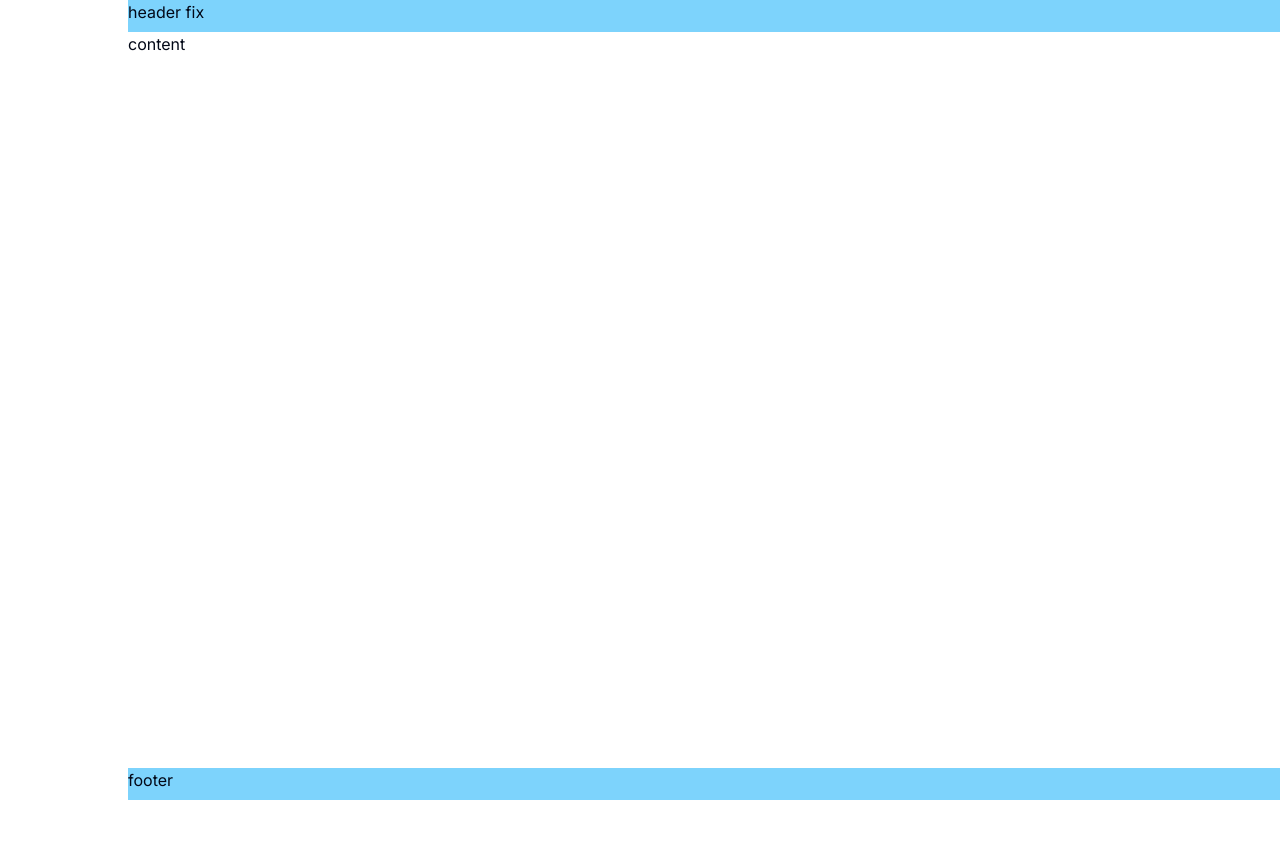
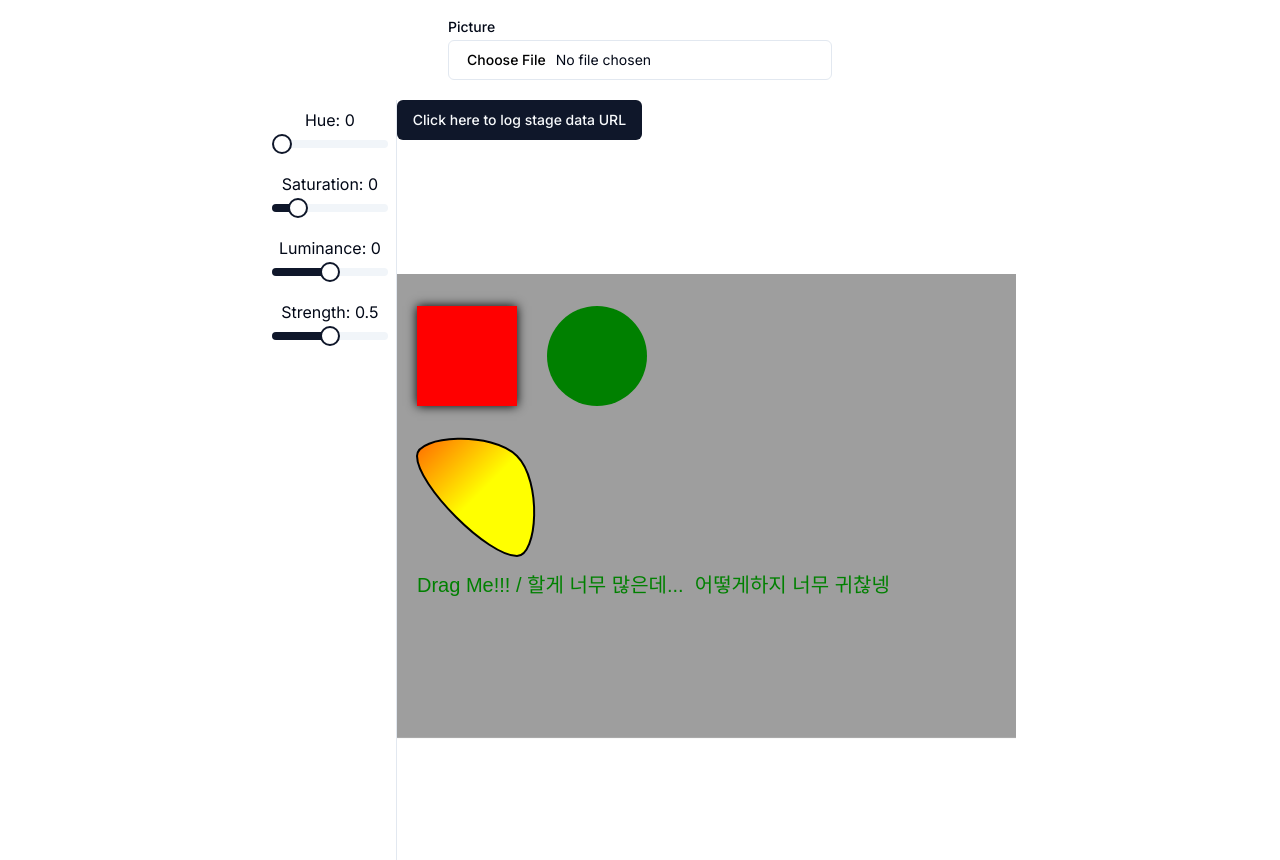
Before and after one commit to Yanguk/SnapTweak, a Next.js app: page / in a window 1280 px wide. Before the commit the page ends 800 px from the top, so only its background shows below. Built offline with nearby package versions, Linux system fonts and the light colour scheme.

Commit message:
Add: example

```diff
--- a/package.json
+++ b/package.json
@@ -12,6 +12,7 @@
     "@radix-ui/react-label": "^2.1.0",
     "@radix-ui/react-separator": "^1.1.0",
     "@radix-ui/react-slider": "^1.2.0",
+    "@radix-ui/react-slot": "^1.1.0",
     "class-variance-authority": "^0.7.0",
     "clsx": "^2.1.1",
     "konva": "^9.3.14",
--- a/src/app/layout.tsx
+++ b/src/app/layout.tsx
@@ -17,7 +17,9 @@ export default function RootLayout({
   return (
     <html lang="en">
       <body className={inter.className}>
-        <div className="m-auto size-full max-w-screen-lg">{children}</div>
+        <div className="m-auto size-full max-w-screen-md relative">
+          {children}
+        </div>
       </body>
     </html>
   );
--- a/src/app/page.tsx
+++ b/src/app/page.tsx
@@ -1,13 +1,15 @@
 import * as BaseLayout from "@/components/base-layout";
-import dynamic from "next/dynamic";
-
-const LazyFilter = dynamic(() => import("../section/filter"), { ssr: false });
+import Some from "./temp/page";
 
 export default function Home() {
+  return <Some />
+
   return (
     <BaseLayout.Container>
-      <BaseLayout.Header>header fix</BaseLayout.Header>
-      <BaseLayout.Body>content</BaseLayout.Body>
+      <BaseLayout.Header>준비중</BaseLayout.Header>
+      <BaseLayout.Body>
+        <Some />
+      </BaseLayout.Body>
       <BaseLayout.Footer>footer</BaseLayout.Footer>
     </BaseLayout.Container>
   );
--- a/src/app/temp/page.tsx
+++ b/src/app/temp/page.tsx
@@ -44,10 +44,7 @@ export default function Home() {
   }, [image]);
 
   return (
-    <main className="flex min-h-screen flex-col items-center p-12 h-full">
-      <h1>대충 기능 테스트용으로 만든 데모 사이트 By yagnuk</h1>
-      <h1 className="mb-5">추후 기능 하나씩 붙혀보면서 만들어볼예정</h1>
-
+    <main className="flex min-h-screen flex-col items-center py-5 px-2 h-full">
       <InputFile onChange={onChange} />
 
       {image && (
--- a/src/components/base-layout.tsx
+++ b/src/components/base-layout.tsx
@@ -2,14 +2,18 @@ import { PropsWithChildren } from "react";
 
 export function Container({ children }: PropsWithChildren) {
   return (
-    <main className="size-full flex flex-col justify-between">{children}</main>
+    <main className="h-full flex flex-col justify-between relative w-[inherit] max-w-[inherit]">{children}</main>
   );
 }
 
 export function Header({ children }: PropsWithChildren) {
   return (
-    <div className="min-h-8 w-full">
-      <div className="h-8 fixed w-full top-0 bg-sky-300">{children}</div>
+    <div className="min-h-10 w-[inherit] max-w-[inherit]">
+      <div
+        className="z-10 bg-sky-300 h-10 fixed w-[inherit] max-w-[inherit]"
+      >
+        {children}
+      </div>
     </div>
   );
 }
@@ -20,8 +24,12 @@ export function Body({ children }: PropsWithChildren) {
 
 export function Footer({ children }: PropsWithChildren) {
   return (
-    <div className="min-h-8 w-full">
-      <div className="fixed bottom-0 bg-sky-300 h-8 w-full">{children}</div>
+    <div className="min-h-10 w-[inherit] max-w-[inherit]">
+      <div
+        className="z-10 fixed bottom-0 bg-sky-300 h-10 w-[inherit] max-w-[inherit]"
+      >
+        {children}
+      </div>
     </div>
   );
 }
--- /dev/null
+++ b/src/components/ui/button.tsx
@@ -0,0 +1,56 @@
+import * as React from "react"
+import { Slot } from "@radix-ui/react-slot"
+import { cva, type VariantProps } from "class-variance-authority"
+
+import { cn } from "@/lib/utils"
+
+const buttonVariants = cva(
+  "inline-flex items-center justify-center whitespace-nowrap rounded-md text-sm font-medium ring-offset-background transition-colors focus-visible:outline-none focus-visible:ring-2 focus-visible:ring-ring focus-visible:ring-offset-2 disabled:pointer-events-none disabled:opacity-50",
+  {
+    variants: {
+      variant: {
+        default: "bg-primary text-primary-foreground hover:bg-primary/90",
+        destructive:
+          "bg-destructive text-destructive-foreground hover:bg-destructive/90",
+        outline:
+          "border border-input bg-background hover:bg-accent hover:text-accent-foreground",
+        secondary:
+          "bg-secondary text-secondary-foreground hover:bg-secondary/80",
+        ghost: "hover:bg-accent hover:text-accent-foreground",
+        link: "text-primary underline-offset-4 hover:underline",
+      },
+      size: {
+        default: "h-10 px-4 py-2",
+        sm: "h-9 rounded-md px-3",
+        lg: "h-11 rounded-md px-8",
+        icon: "h-10 w-10",
+      },
+    },
+    defaultVariants: {
+      variant: "default",
+      size: "default",
+    },
+  }
+)
+
+export interface ButtonProps
+  extends React.ButtonHTMLAttributes<HTMLButtonElement>,
+    VariantProps<typeof buttonVariants> {
+  asChild?: boolean
+}
+
+const Button = React.forwardRef<HTMLButtonElement, ButtonProps>(
+  ({ className, variant, size, asChild = false, ...props }, ref) => {
+    const Comp = asChild ? Slot : "button"
+    return (
+      <Comp
+        className={cn(buttonVariants({ variant, size, className }))}
+        ref={ref}
+        {...props}
+      />
+    )
+  }
+)
+Button.displayName = "Button"
+
+export { Button, buttonVariants }
--- a/src/section/filter.tsx
+++ b/src/section/filter.tsx
@@ -3,16 +3,41 @@
 import React, { useEffect, useRef, useState } from "react";
 import { Separator } from "@/components/ui/separator";
 import { Slider } from "@/components/ui/slider";
-import { Image, Layer, Stage } from "react-konva";
+import { Circle, Image, Layer, Line, Rect, Stage, Text } from "react-konva";
 import Konva from "konva";
+import { Button } from "@/components/ui/button";
+
+// function from https://stackoverflow.com/a/15832662/512042
+function downloadURI(uri, name) {
+  var link = document.createElement("a");
+  link.download = name;
+  link.href = uri;
+  document.body.appendChild(link);
+  link.click();
+  document.body.removeChild(link);
+}
 
 export default function Filter({ image }: { image: HTMLImageElement }) {
   const [h, setH] = useState(0);
   const [s, setS] = useState(0);
   const [l, setL] = useState(0);
+  const [emboss, setEmboss] = useState(0.5);
 
+  //  var layer = new Konva.Layer();
+  //
+  // var star = new Konva.Star({
+  //   x: stage.width() / 2,
+  //   y: stage.height() / 2,
+  //   numPoints: 6,
+  //   innerRadius: 40,
+  //   outerRadius: 70,
+  //   fill: 'yellow',
+  //   stroke: 'black',
+  //   strokeWidth: 4,
+  // });
   return (
     <div className="flex size-full mt-5">
+      {/* 왼쪽 네브 */}
       <div className="w-40 space-y-2">
         <div className="space-y-2 p-2 flex-col items-center">
           <p className="text-center">Hue: {h}</p>
@@ -52,16 +77,30 @@ export default function Filter({ image }: { image: HTMLImageElement }) {
             }}
           />
         </div>
+
+        <div className="space-y-2 p-2 flex-col items-center">
+          <p className="text-center">Strength: {emboss}</p>
+          <Slider
+            disabled
+            defaultValue={[emboss]}
+            min={0}
+            max={1}
+            step={0.1}
+            onValueChange={([a]) => {
+              setEmboss(a);
+            }}
+          />
+        </div>
       </div>
 
       <Separator orientation="vertical" />
 
-      <FilterWrapper image={image} h={h} s={s} l={l} />
+      <FilterWrapper image={image} h={h} s={s} l={l} emboss={emboss} />
     </div>
   );
 }
 
-function FilterWrapper({ image, h, s, l }: any) {
+function FilterWrapper({ image, h, s, l, emboss }: any) {
   const divRef = useRef<HTMLDivElement | null>(null);
   const [dimensions, setDimensions] = useState({
     width: 0,
@@ -131,9 +170,28 @@ function FilterWrapper({ image, h, s, l }: any) {
     }
   }, [imageDimensions.width, imageRef]);
 
+  const stageRef = React.useRef<any>(null);
+
+  const handleExport = () => {
+    const uri = stageRef.current.toDataURL({
+      // mimeType: "image/jpeg",
+      // quality: 2,
+      // pixelRadio: 2,
+    });
+    console.log(uri);
+    // we also can save uri as file
+    // but in the demo on Konva website it will not work
+    // because of iframe restrictions
+    // but feel free to use it in your apps:
+    downloadURI(uri, "stage.png");
+  };
+
   return (
     <div ref={divRef} className="flex-initial relative size-full">
-      <Stage width={dimensions.width} height={dimensions.height}>
+      <Button className="mb-4" onClick={handleExport}>
+        Click here to log stage data URL
+      </Button>
+      <Stage ref={stageRef} width={dimensions.width} height={dimensions.height}>
         <Layer>
           <Image
             alt="image"
@@ -146,12 +204,49 @@ function FilterWrapper({ image, h, s, l }: any) {
             filters={[
               Konva.Filters.HSL,
               Konva.Filters.Blur,
+              // Konva.Filters.Emboss,
               // Konva.Filters.Grayscale,
             ]}
             // blukRadius={30}
             hue={h}
             saturation={s}
             luminance={l}
+            strength={emboss}
+          />
+        </Layer>
+
+        <Layer>
+          <Text
+            draggable
+            text="Drag Me!!! / 할게 너무 많은데...  어떻게하지 너무 귀찮넹"
+            fill="green"
+            fontSize={20}
+            y={420}
+            x={20}
+          />
+
+          <Rect
+            x={20}
+            y={150}
+            width={100}
+            height={100}
+            fill="red"
+            shadowBlur={10}
+            draggable
+          />
+
+          <Circle draggable x={200} y={200} radius={50} fill="green" />
+          <Line
+            x={20}
+            y={300}
+            points={[0, 0, 100, 0, 100, 100]}
+            tension={0.5}
+            closed
+            stroke="black"
+            fillLinearGradientStartPoint={{ x: -50, y: -50 }}
+            fillLinearGradientEndPoint={{ x: 50, y: 50 }}
+            fillLinearGradientColorStops={[0, "red", 1, "yellow"]}
+            draggable
           />
         </Layer>
       </Stage>
--- a/tailwind.config.ts
+++ b/tailwind.config.ts
@@ -16,7 +16,7 @@ const config = {
       screens: {
         sm: "640px",
         md: "768px",
-        lg: "1024px",
+        // lg: "1024px",
       },
     },
     extend: {
```
Also changed, not shown: 1 other file (tests, documents, lock files or other folders).
